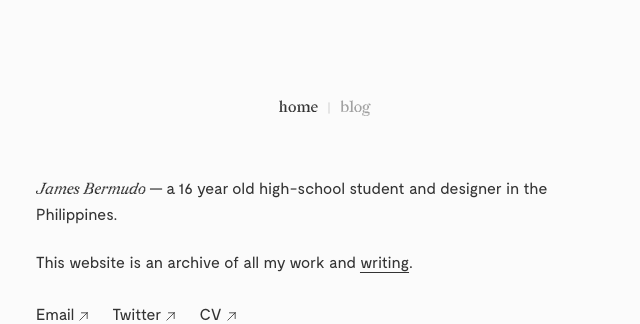
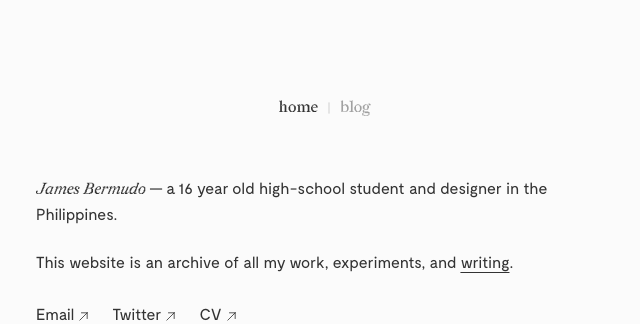
Before and after one commit to jcebermudo/jamesbermudo.com, a Next.js app: page / in a window 1280 px wide. Shown: the top 324 px of the page, without its empty margins (316-956 px from the left). Built offline with nearby package versions, Linux system fonts and the light colour scheme; a web font is replaced by a local one.

Commit message:
bio edit

```diff
--- a/pages/index.jsx
+++ b/pages/index.jsx
@@ -12,7 +12,7 @@ export default function Home() {
         <span className="font-display italic">James Bermudo</span> — a 16 year old high-school student and designer in the Philippines.
         <br />
         <br />
-        This website is an archive of all my work and{" "}
+        This website is an archive of all my work, experiments, and{" "}
         <Link
           href="/blog"
           className="underline underline-offset-4 duration-150 hover:text-[#19A1FD]">
```
